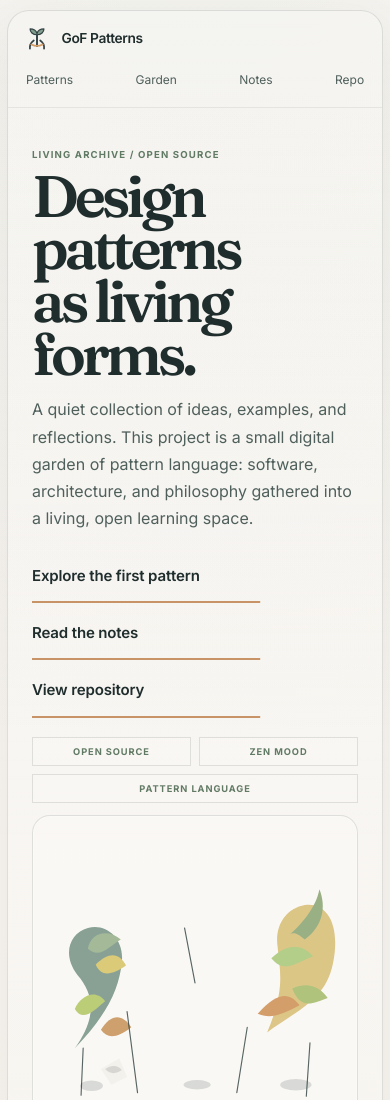
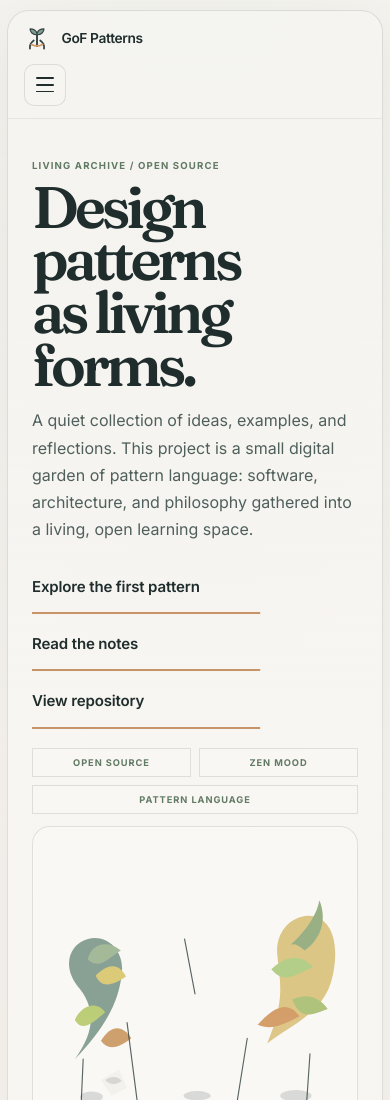
Before and after one commit to milanjosipovic/pattern-garden, a plain HTML site: page docs/index.html in a window 390 px wide. Shown: the top 1100 px of the page. Drawn offline with Linux system fonts and the light colour scheme.

Commit message:
Reduce spacing and add mobile hamburger nav

```diff
--- a/docs/index.html
+++ b/docs/index.html
@@ -64,8 +64,8 @@
       .page {
         position: relative;
         z-index: 1;
-        width: min(1400px, calc(100% - 32px));
-        margin: 18px auto 40px;
+        width: min(1200px, calc(100% - 32px));
+        margin: 18px auto 32px;
       }
 
       .shell {
@@ -78,6 +78,7 @@
       }
 
       .topbar {
+        position: relative;
         display: flex;
         align-items: center;
         justify-content: space-between;
@@ -85,6 +86,29 @@
         padding: 18px 28px 14px;
         border-bottom: 1px solid rgba(31, 45, 45, 0.08);
         background: rgba(255, 255, 255, 0.04);
+      }
+
+      .nav-toggle {
+        display: none;
+        width: 42px;
+        height: 42px;
+        padding: 0;
+        border: 1px solid var(--line);
+        border-radius: 10px;
+        background: rgba(255, 255, 255, 0.08);
+        align-items: center;
+        justify-content: center;
+        flex-direction: column;
+        gap: 5px;
+        cursor: pointer;
+      }
+
+      .nav-toggle span {
+        display: block;
+        width: 18px;
+        height: 1.6px;
+        background: var(--ink);
+        border-radius: 999px;
       }
 
       .brand {
@@ -153,8 +177,8 @@
         grid-template-columns: 1fr;
         gap: 18px;
         align-items: center;
-        min-height: 620px;
-        padding: 24px 22px 10px;
+        min-height: 500px;
+        padding: 22px 22px 8px;
       }
 
       .hero-copy {
@@ -267,12 +291,12 @@
         display: flex;
         justify-content: center;
         align-items: center;
-        min-height: 560px;
+        min-height: 400px;
       }
 
       .garden-art {
         width: min(100%, 620px);
-        height: 520px;
+        height: 420px;
         border: 1px solid var(--line);
         border-radius: 26px;
         background: rgba(255, 255, 255, 0.22);
@@ -429,7 +453,7 @@
         }
       }
 
-      @media (max-width: 720px) {
+      @media (max-width: 760px) {
         .page {
           width: min(100% - 14px, 1000px);
           margin: 10px auto 24px;
@@ -440,6 +464,7 @@
         }
 
         .topbar {
+          position: relative;
           padding: 14px 16px 12px;
           gap: 0.8rem;
         }
@@ -448,15 +473,35 @@
           font-size: 0.86rem;
         }
 
+        .nav-toggle {
+          display: inline-flex;
+        }
+
         .nav {
-          width: 100%;
-          justify-content: space-between;
-          gap: 0.4rem;
+          position: absolute;
+          top: calc(100% + 8px);
+          left: 12px;
+          right: 12px;
+          z-index: 10;
+          display: none;
+          flex-direction: column;
+          align-items: stretch;
+          gap: 0.2rem;
+          padding: 0.6rem 0.7rem 0.8rem;
+          border: 1px solid var(--line);
+          border-radius: 14px;
+          background: rgba(248, 245, 241, 0.96);
+          box-shadow: 0 14px 28px rgba(25, 34, 28, 0.08);
+        }
+
+        .nav.open {
+          display: flex;
         }
 
         .nav a {
+          width: 100%;
           font-size: 0.75rem;
-          padding: 0.5rem 0.12rem;
+          padding: 0.7rem 0.35rem;
         }
 
         main {
@@ -598,7 +643,20 @@
             </span>
             <span>GoF Patterns</span>
           </div>
-          <nav class="nav" aria-label="Main navigation">
+
+          <button
+            class="nav-toggle"
+            type="button"
+            aria-expanded="false"
+            aria-controls="site-nav"
+            aria-label="Toggle navigation"
+          >
+            <span></span>
+            <span></span>
+            <span></span>
+          </button>
+
+          <nav class="nav" id="site-nav" aria-label="Main navigation">
             <a href="#patterns">Patterns</a>
             <a href="#garden">Garden</a>
             <a href="./notes/index.html">Notes</a>
@@ -848,5 +906,24 @@
         </div>
       </div>
     </div>
+
+    <script>
+      const navToggle = document.querySelector('.nav-toggle');
+      const nav = document.getElementById('site-nav');
+
+      if (navToggle && nav) {
+        navToggle.addEventListener('click', () => {
+          const isOpen = nav.classList.toggle('open');
+          navToggle.setAttribute('aria-expanded', String(isOpen));
+        });
+
+        nav.querySelectorAll('a').forEach((link) => {
+          link.addEventListener('click', () => {
+            nav.classList.remove('open');
+            navToggle.setAttribute('aria-expanded', 'false');
+          });
+        });
+      }
+    </script>
   </body>
 </html>
--- a/docs/notes/styles.css
+++ b/docs/notes/styles.css
@@ -109,6 +109,29 @@ img {
   padding: 18px 28px 14px;
   border-bottom: 1px solid rgba(31, 45, 45, 0.08);
   background: rgba(255, 255, 255, 0.04);
+}
+
+.nav-toggle {
+  display: none;
+  width: 42px;
+  height: 42px;
+  padding: 0;
+  border: 1px solid var(--line);
+  border-radius: 10px;
+  background: rgba(255, 255, 255, 0.08);
+  align-items: center;
+  justify-content: center;
+  flex-direction: column;
+  gap: 5px;
+  cursor: pointer;
+}
+
+.nav-toggle span {
+  display: block;
+  width: 18px;
+  height: 1.6px;
+  background: var(--ink);
+  border-radius: 999px;
 }
 
 .brand {
@@ -353,7 +376,7 @@ img {
   }
 }
 
-@media (max-width: 720px) {
+@media (max-width: 760px) {
   .page-shell {
     width: min(100% - 12px, 1000px);
     margin: 10px auto 24px;
@@ -361,21 +384,40 @@ img {
   }
 
   .topbar {
-    flex-direction: column;
-    align-items: flex-start;
+    position: relative;
     gap: 0.8rem;
     padding: 14px 16px 12px;
   }
 
+  .nav-toggle {
+    display: inline-flex;
+  }
+
   .site-nav {
-    width: 100%;
-    justify-content: space-between;
-    gap: 0.35rem;
+    position: absolute;
+    top: calc(100% + 8px);
+    left: 12px;
+    right: 12px;
+    z-index: 10;
+    display: none;
+    flex-direction: column;
+    align-items: stretch;
+    gap: 0.2rem;
+    padding: 0.6rem 0.7rem 0.8rem;
+    border: 1px solid var(--line);
+    border-radius: 14px;
+    background: rgba(248, 245, 241, 0.96);
+    box-shadow: 0 14px 28px rgba(25, 34, 28, 0.08);
+  }
+
+  .site-nav.open {
+    display: flex;
   }
 
   .site-nav a {
+    width: 100%;
     font-size: 0.76rem;
-    padding-bottom: 3px;
+    padding: 0.7rem 0.35rem;
   }
 
   .sidebar {
```
Also changed, not shown: docs/notes/index.html (+30 -1 lines).
